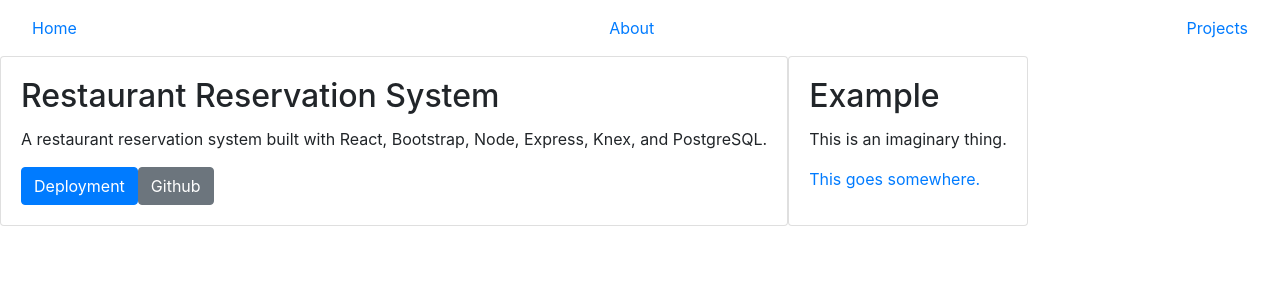
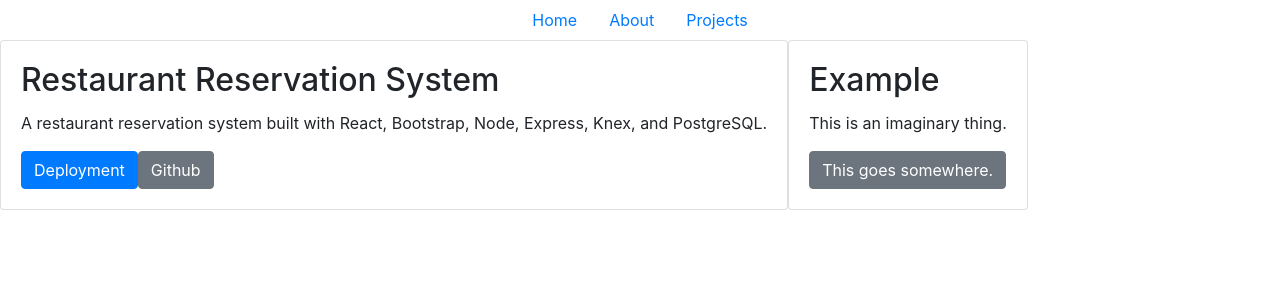
Before and after one commit to JMAdsit/personal-site, a React (Create React App) app: page /projects in a window 1280 px wide. Shown: the top 300 px of the page. Built offline with nearby package versions, Linux system fonts and the light colour scheme.

Commit message:
centered nav bar

```diff
--- a/src/components/NavButton.js
+++ b/src/components/NavButton.js
@@ -3,7 +3,7 @@
 
 function NavButton({name, link}) {
     return (
-        <div>
+        <div className="nav-item">
             <Link
             className="nav-link"
             to={link}>
--- a/src/components/ProjectCard.js
+++ b/src/components/ProjectCard.js
@@ -21,6 +21,7 @@
             </p>
 
             <a
+            className="btn btn-secondary"
             href={html}
             target="_blank"
             rel="noreferrer">
--- a/src/layout/Menu.js
+++ b/src/layout/Menu.js
@@ -3,7 +3,7 @@
 
 function Menu() {
     return (
-        <nav className="navbar" >
+        <nav className="nav justify-content-center" >
             <NavButton name="Home" link="/" />
             <NavButton name="About" link="/about" />
             <NavButton name="Projects" link="/projects" />
```
